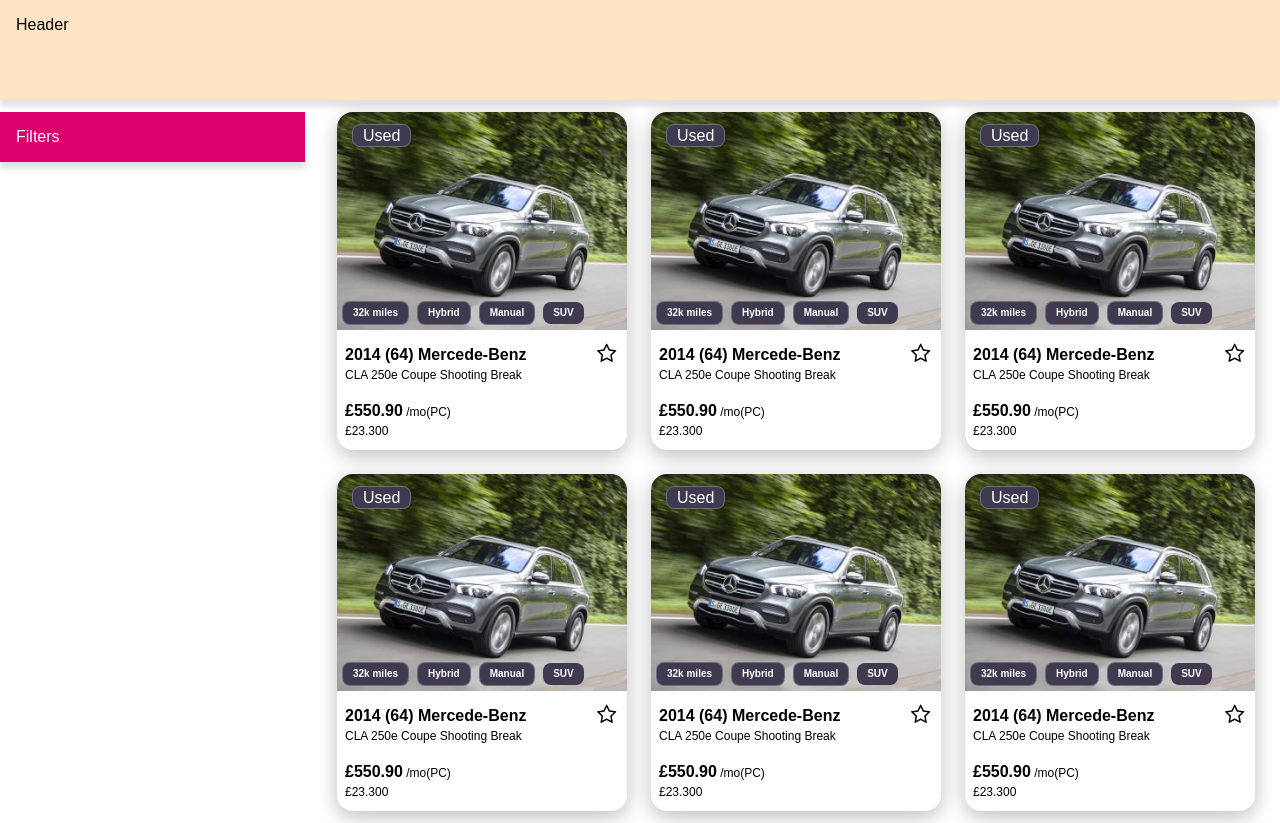
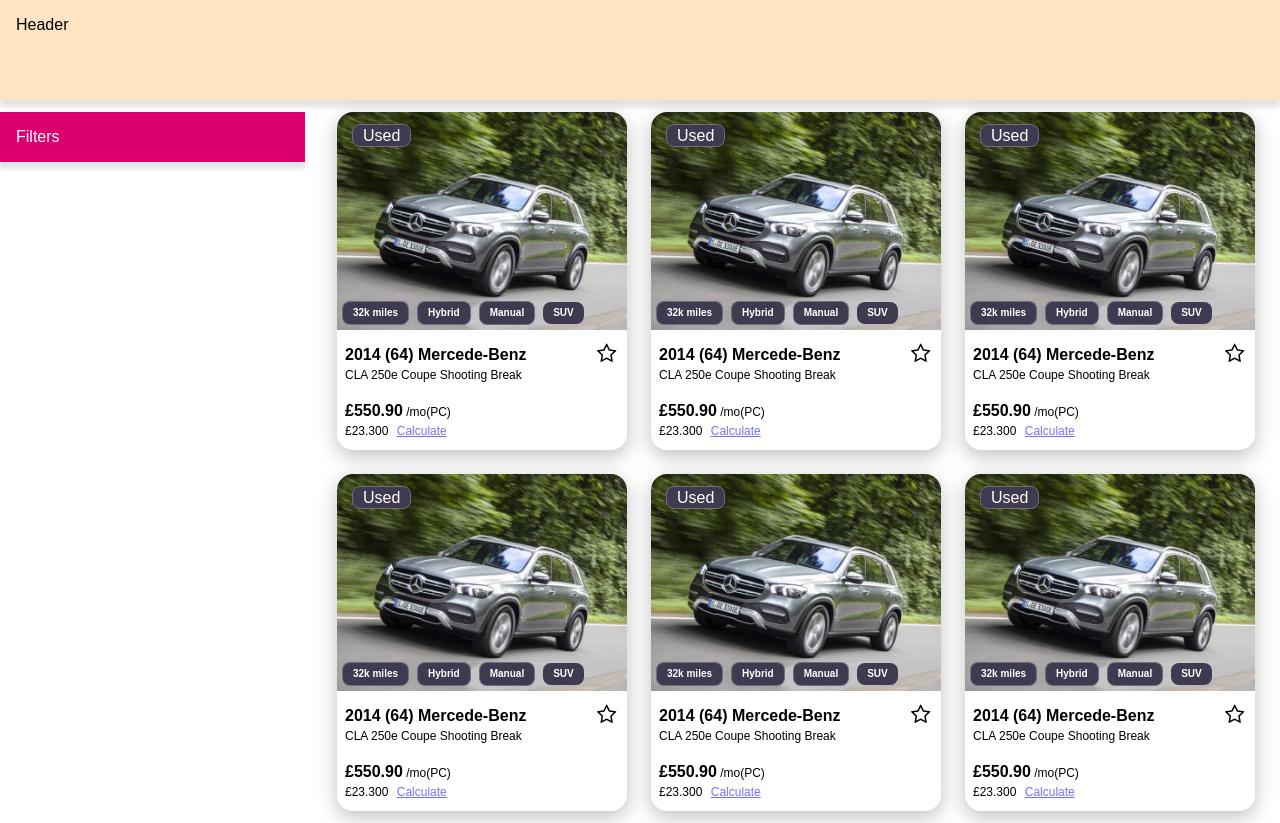
Before and after one commit to mrhorrocks/cardealer, a Nuxt app: page / in a window 1280 px wide. Built offline with nearby package versions, Linux system fonts and the light colour scheme.

Commit message:
calculate link uncommented

```diff
--- a/components/CarCard.vue
+++ b/components/CarCard.vue
@@ -34,7 +34,7 @@
 
             <div class="pricing">
                 <p class="ppm"><span>£550.90</span> /mo(PC)</p>
-                <p class="total-price">£23.300 <!-- a href="#">Calculate</a --></p>
+                <p class="total-price">£23.300 <a href="#">Calculate</a></p>
             </div>
 
         </div>
```
